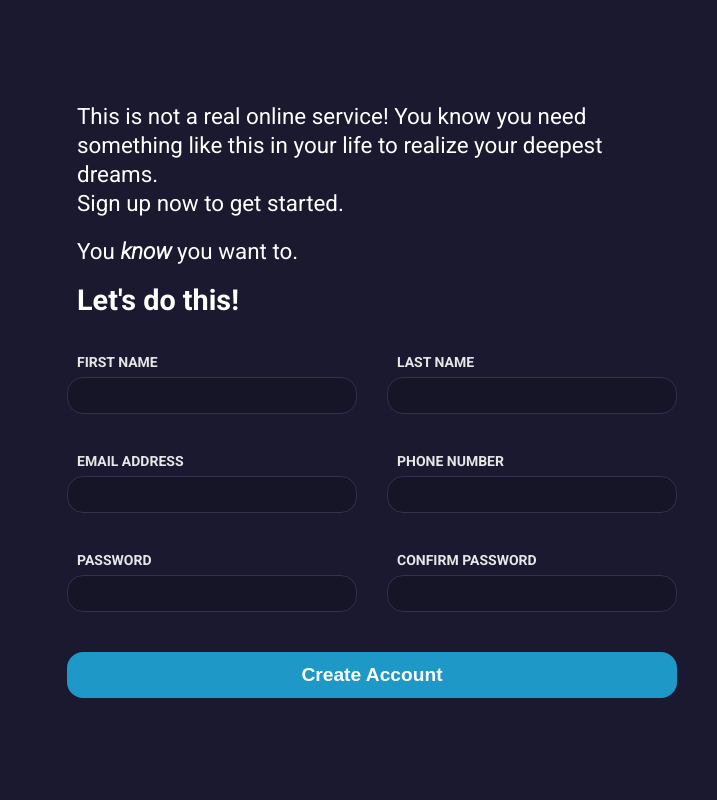
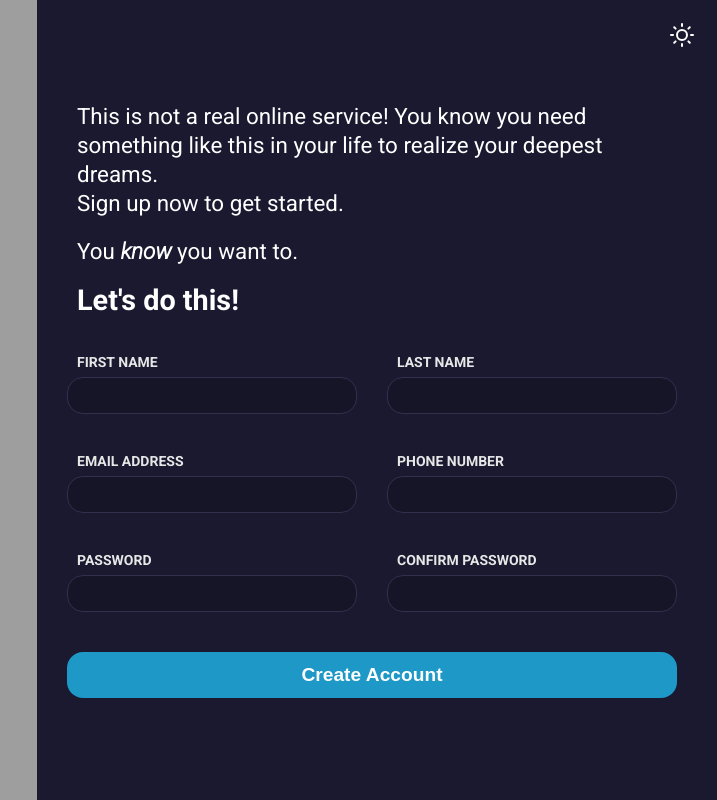
Before and after one commit to sholmes89/signup-form, a plain HTML site: page index.html in a window 1280 px wide. Shown: the whole page, without its empty margins (563-1280 px from the left). Drawn offline with Linux system fonts and the light colour scheme; the site is published under a folder, as on GitHub Pages, so addresses that start at the root find nothing.

Commit message:
fixed image urls so that they would load in github pages

```diff
--- a/index.html
+++ b/index.html
@@ -4,7 +4,7 @@
     <meta charset="UTF-8">
     <meta name="viewport" content="width=device-width, initial-scale=1.0">
     <link rel="preconnect" href="https://fonts.googleapis.com">
-    <link rel="icon" type="image/x-icon" href="/images//home.ico" />
+    <link rel="icon" type="image/x-icon" href="./images//home.ico" />
     <link rel="preconnect" href="https://fonts.gstatic.com" crossorigin>
     <link href="https://fonts.googleapis.com/css2?family=Roboto:ital,wght@0,400;0,700;0,900;1,300&display=swap" rel="stylesheet">
     <title>Signup Form</title>
--- a/styles.css
+++ b/styles.css
@@ -51,8 +51,8 @@ table {
 }
 :root {
 	--bg: #1b1930;
-	--bg-img: url('/images/background.png');
-	--icon: url('/images/sun.svg');
+	--bg-img: url('./images/background.png');
+	--icon: url('./images/sun.svg');
 	--body-text: #FFF;
 	--label-text: #e7e7e7;
 	--input-bg: #161427;
@@ -69,8 +69,8 @@ table {
 }
 :root.light {
 	--bg: #FFFFFF;
-	--bg-img: url('/images/light-bg.png');
-	--icon: url('/images/moon.svg');
+	--bg-img: url('./images/light-bg.png');
+	--icon: url('./images/moon.svg');
 	--body-text: #000000;
 	--label-text: #6d6d6d;
 	--input-bg: #fff;
```
